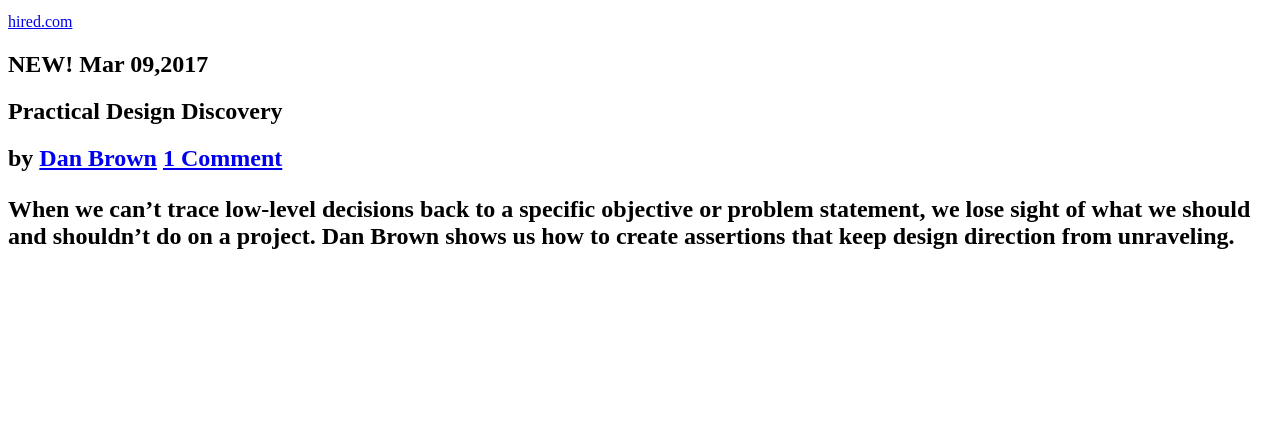
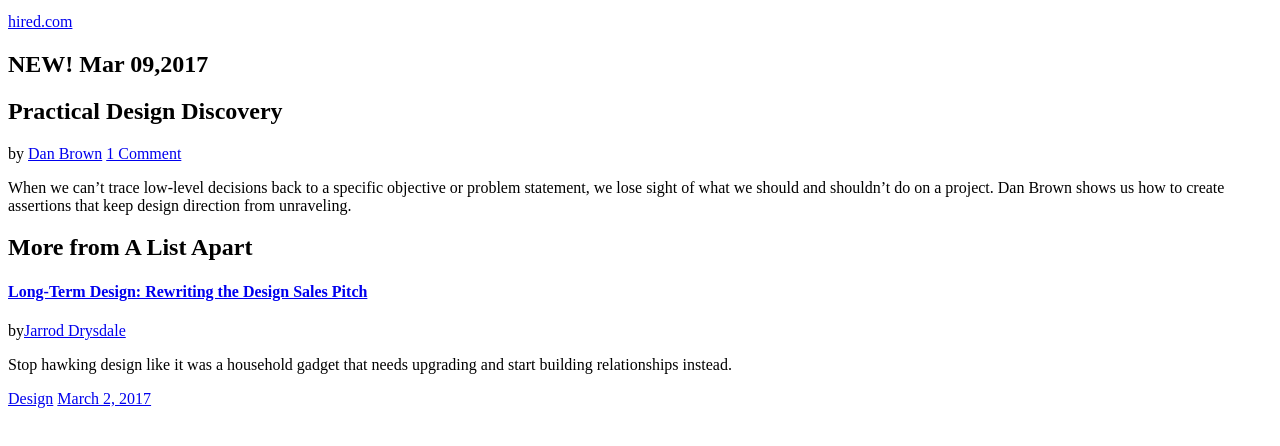
Before and after one commit to ixeres/html-layout, a plain HTML site: page index.html in a window 1280 px wide. Shown: the part 236-682 px from the top of the page. Drawn offline with Linux system fonts and the light colour scheme.

Commit message:
adding articles

```diff
--- a/index.html
+++ b/index.html
@@ -24,14 +24,24 @@
     <section>
       <h2>NEW! Mar 09,2017</h2>
         <article>
-          <h2>Practical Design Discovery</h1>
+          <h2>Practical Design Discovery</h2>
             <p>
-              <h2>by <a href="/author/dan-brown">Dan Brown</a>
+              by <a href="/author/dan-brown">Dan Brown</a>
                 <a href="/article/practical-design-discovery#comments">1 Comment</a>
                 </p>
                 <p>When we can&#8217;t trace low-level decisions back to a specific objective or problem statement, we lose sight of what we should and shouldn&#8217;t do on a project. Dan Brown shows us how to create assertions that keep design direction from unraveling.
                 </p>
           </article>
         </section>
+        <h2>More from A List Apart</h2>
+        <article>
+          <h4><a href="article/long-term-design-rewriting-the-design-sales-pitch">Long-Term Design: Rewriting the Design Sales Pitch</a></h4>
+          <p>by<a href="/author/jarrod-drysdale">Jarrod Drysdale</a></p>
+            <p>Stop hawking design like it was a household gadget that needs upgrading and start building relationships instead.</p>
+            <footer><a href="/topic/design">Design</a>
+              <time><a href="article/long-term-design-rewriting-the-design-sales-pitch">March 2, 2017</a></time>
+            </footer>
+          </article>
+
       </body>
 </html>
```
